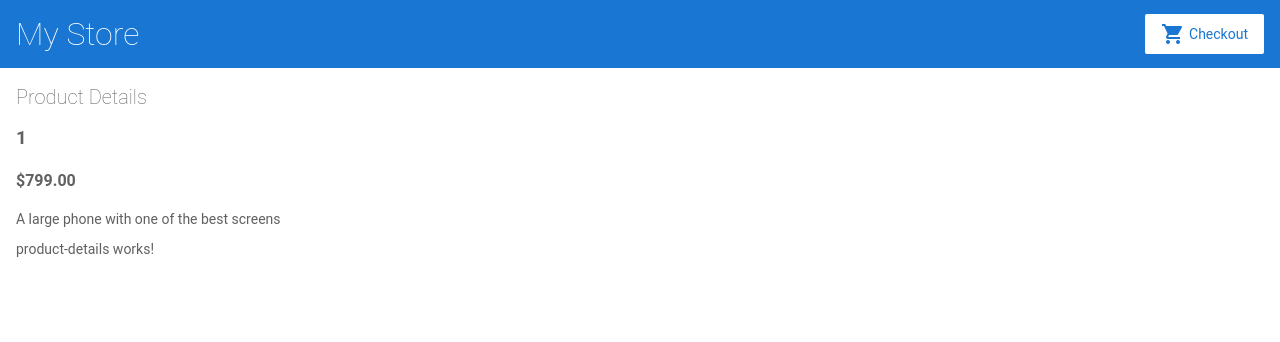
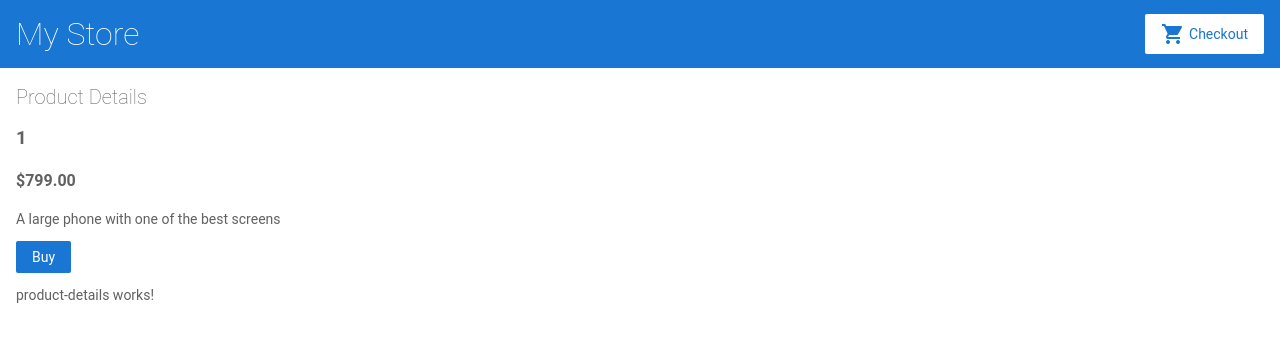
Before and after one commit to adellapo/adellapo-angular-learning, an Angular app: page /products/1 in a window 1280 px wide. Shown: the top 342 px of the page. Built offline with nearby package versions, Linux system fonts and the light colour scheme.

Commit message:
1 file modified

```diff
--- a/src/app/product-details/product-details.component.html
+++ b/src/app/product-details/product-details.component.html
@@ -4,6 +4,8 @@
   <h3>{{ product.id }}</h3>
   <h4>{{ product.price | currency }}</h4>
   <p>{{ product.description }}</p>
+
+  <button (click)="addToCart(product)">Buy</button>
 </div>
 
 <p>
```
